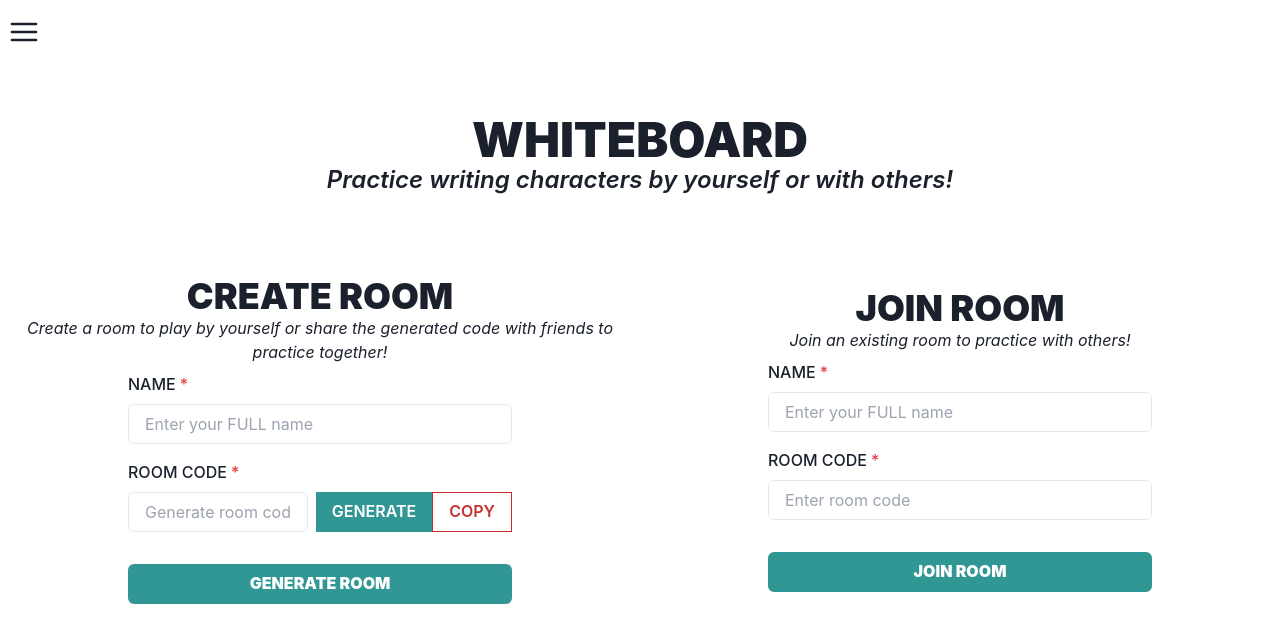
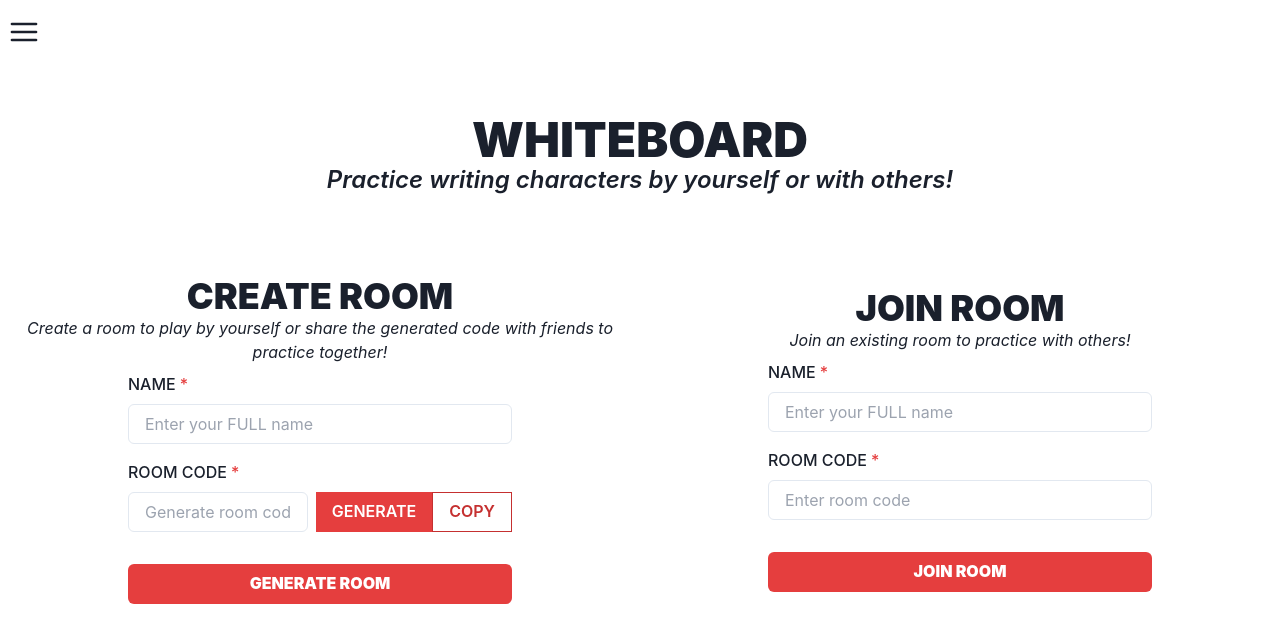
Before and after one commit to muuuy/japanese-dictionary, a React (Vite) app in the folder client/: page /create-whiteboard in a window 1280 px wide. Shown: the top 642 px of the page. Built offline with nearby package versions, Linux system fonts and the light colour scheme; no server answers.

Commit message:
some style changes

```diff
--- a/client/src/components/Flashcard/FlashcardComponent.tsx
+++ b/client/src/components/Flashcard/FlashcardComponent.tsx
@@ -7,7 +7,7 @@ const FlashcardComponent: React.FC<Flashcard> = ({
   definition,
 }) => {
   return (
-    <div className="flex flex-row gap-4 w-96 p-4 border-2 border-teal rounded-xl cursor-pointer hover:scale-105 ease-out	duration-300">
+    <div className="flex flex-row gap-4 w-96 p-4 border-2 border-red-600 rounded-xl cursor-pointer hover:scale-105 ease-out	duration-300">
       <p className="w-1/3 font-black text-xl">{character}</p>
       <p className="text-xl text-wrap truncate max-h-40">{definition}</p>
     </div>
--- /dev/null
+++ b/client/src/components/WhiteboardFormComponents/CreateRoom.tsx
@@ -0,0 +1,16 @@
+import CreateRoomForm from "./CreateRoomForm";
+
+const CreateRoom = () => {
+  return (
+    <div className="flex flex-col w-1/2 justify-center items-center">
+      <h3 className="text-4xl font-black">CREATE ROOM</h3>
+      <p className="text-center mb-2 italic">
+        Create a room to play by yourself or share the generated code with
+        friends to practice together!
+      </p>
+      <CreateRoomForm />
+    </div>
+  );
+};
+
+export default CreateRoom;
--- a/client/src/components/WhiteboardFormComponents/CreateRoomForm.tsx
+++ b/client/src/components/WhiteboardFormComponents/CreateRoomForm.tsx
@@ -56,7 +56,7 @@ const CreateRoomForm = () => {
             focusBorderColor="black"
           />
           <ButtonGroup spacing={0}>
-            <Button colorScheme="teal" rounded="none">
+            <Button colorScheme="red" rounded="none">
               GENERATE
             </Button>
             <Button colorScheme="red" variant="outline" rounded="none">
@@ -64,7 +64,7 @@ const CreateRoomForm = () => {
             </Button>
           </ButtonGroup>
         </div>
-        <Button minW="100%" colorScheme="teal" mt={8}>
+        <Button minW="100%" colorScheme="red" mt={8}>
           <span className="font-black">GENERATE ROOM</span>
         </Button>
       </FormControl>
--- /dev/null
+++ b/client/src/components/WhiteboardFormComponents/JoinRoom.tsx
@@ -0,0 +1,15 @@
+import JoinRoomForm from "./JoinRoomForm";
+
+const JoinRoom = () => {
+  return (
+    <div className="flex flex-col w-1/2 justify-center items-center">
+      <h3 className="text-4xl font-black">JOIN ROOM</h3>
+      <p className="text-center mb-2 italic">
+        Join an existing room to practice with others!
+      </p>
+      <JoinRoomForm />
+    </div>
+  );
+};
+
+export default JoinRoom;
--- a/client/src/components/WhiteboardFormComponents/JoinRoomForm.tsx
+++ b/client/src/components/WhiteboardFormComponents/JoinRoomForm.tsx
@@ -49,7 +49,7 @@ const JoinRoomForm = () => {
           onChange={handleChange}
           focusBorderColor="black"
         />
-        <Button minW="100%" colorScheme="teal" mt={8}>
+        <Button minW="100%" colorScheme="red" mt={8}>
           <span className="font-black">JOIN ROOM</span>
         </Button>
       </FormControl>
--- a/client/src/pages/Flashcards.tsx
+++ b/client/src/pages/Flashcards.tsx
@@ -100,7 +100,7 @@ const Flashcards = () => {
       </h2>
       <div className="flex flex-col gap-2 mt-4">
         <Input onChange={handleChange} name="add_flashcard" />
-        <Button onClick={() => setDisplayPopup(true)} colorScheme="teal">
+        <Button onClick={() => setDisplayPopup(true)} colorScheme="red">
           ADD
         </Button>
       </div>
--- a/client/src/pages/WhiteboardForm.tsx
+++ b/client/src/pages/WhiteboardForm.tsx
@@ -1,5 +1,5 @@
-import JoinRoomForm from "../components/WhiteboardFormComponents/JoinRoomForm";
-import CreateRoomForm from "../components/WhiteboardFormComponents/CreateRoomForm";
+import JoinRoom from "../components/WhiteboardFormComponents/JoinRoom";
+import CreateRoom from "../components/WhiteboardFormComponents/CreateRoom";
 
 const WhiteboardForm = () => {
   return (
@@ -11,21 +11,8 @@ const WhiteboardForm = () => {
         </h2>
       </div>
       <div className="flex flex-row order-4">
-        <div className="flex flex-col w-1/2 justify-center items-center">
-          <h3 className="text-4xl font-black">CREATE ROOM</h3>
-          <p className="text-center mb-2 italic">
-            Create a room to play by yourself or share the generated code with
-            friends to practice together!
-          </p>
-          <CreateRoomForm />
-        </div>
-        <div className="flex flex-col w-1/2 justify-center items-center">
-          <h3 className="text-4xl font-black">JOIN ROOM</h3>
-          <p className="text-center mb-2 italic">
-            Join an existing room to practice with others!
-          </p>
-          <JoinRoomForm />
-        </div>
+        <CreateRoom />
+        <JoinRoom />
       </div>
     </div>
   );
```
